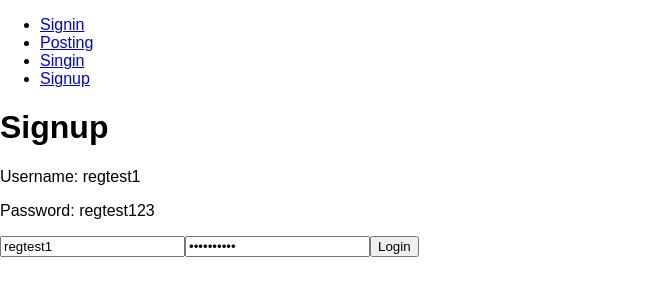
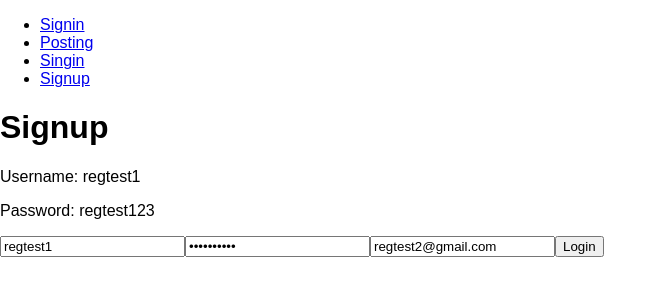
Before and after one commit to tschatzmann/MyLifeHasGoneToDogs2, a React (Create React App) app in the folder create-react-express/client/: page /signup in a window 1280 px wide. Shown: the top 300 px of the page, without its empty margins (0-667 px from the left). Built offline with nearby package versions, Linux system fonts and the light colour scheme.

Commit message:
API for author working

```diff
--- a/create-react-express/client/src/Pages/signin.js
+++ b/create-react-express/client/src/Pages/signin.js
@@ -41,7 +41,7 @@ class SignIn extends Component {
       {/* <div className="App-header"> */}
       <div>
         {/* <img src={logo} className="App-logo" alt="logo" /> */}
-        <h2>Welcome to My Life Has Gone to the Dogs</h2>
+        <h2>Welcome to My Life Has Gone to the Dogs2</h2>
       </div>
       <p className="App-intro">
       The place where you can vent lifes frustrations and celebrate achievments
--- a/create-react-express/client/src/Pages/signup.js
+++ b/create-react-express/client/src/Pages/signup.js
@@ -7,7 +7,8 @@ class Signup extends Component {
   // Setting the initial values of this.state.username and this.state.password
   state = {
     username: "regtest1",
-    password: "regtest123"
+    password: "regtest123",
+    email: "regtest2@gmail.com"
   };
 
   // handle any changes to the input fields
@@ -26,8 +27,9 @@ class Signup extends Component {
     event.preventDefault();
     console.log("trying o register");
     Axios.post('/api/author', this.state)
-    alert(`Username: ${this.state.username}\nPassword: ${this.state.password}`);
-    this.setState({ username: "", password: "" });
+    .then(response => console.log(response));
+alert(`Username: ${this.state.username}\nPassword: ${this.state.password}`);
+   // this.setState({ username: "", password: "" });
   };
 
   render() {
@@ -51,6 +53,13 @@ class Signup extends Component {
           value={this.state.password}
           onChange={this.handleInputChange}
         />
+        <input
+          type="email"
+          placeholder="Email"
+          name="email"
+          value={this.state.email}
+          onChange={this.handleInputChange}
+        />
         <button onClick={this.handleFormSubmit}>Login</button>
       </form>
       </main>
```
Also changed, not shown: 1 other file (tests, documents, lock files or other folders).
